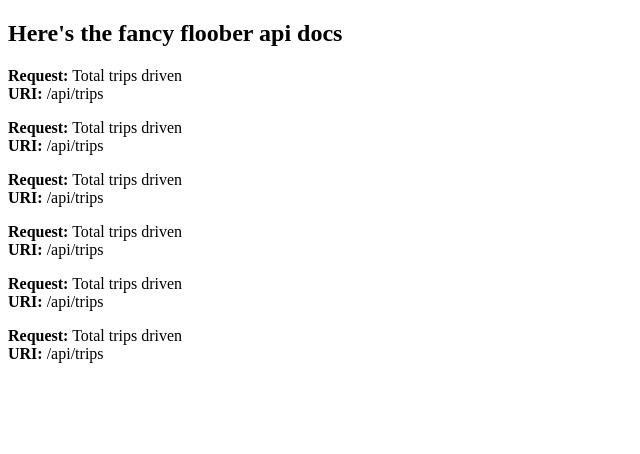
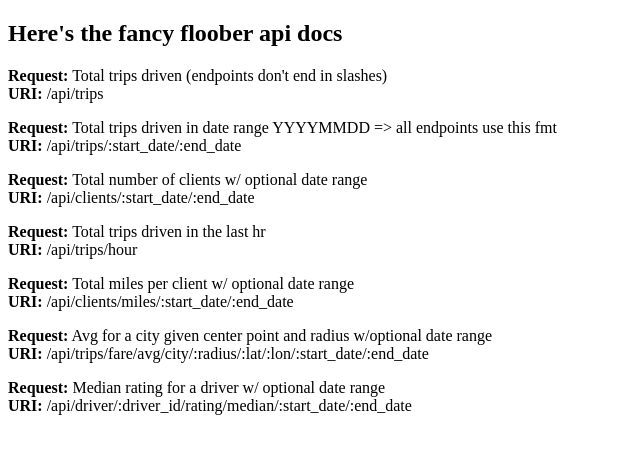
Before and after one commit to kevinpCroat/floober, a Flask app: page / in a window 1280 px wide. Shown: the top 454 px of the page, without its empty margins (0-640 px from the left). Run offline with Flask 2, Linux system fonts and the light colour scheme.

Commit message:
update index docs

```diff
--- a/templates/index.html
+++ b/templates/index.html
@@ -3,33 +3,39 @@
 {% block body %}
 <h2>Here's the fancy floober api docs</h1>
 	<p>
-		<strong>Request:</strong> Total trips driven
+		<strong>Request:</strong> Total trips driven (endpoints don't end in slashes)
 		<br />
 		<strong>URI:</strong> /api/trips
 	</p>
 	<p>
-		<strong>Request:</strong> Total trips driven
+		<strong>Request:</strong> Total trips driven in date range YYYYMMDD => all endpoints use this fmt
 		<br />
-		<strong>URI:</strong> /api/trips
+		<strong>URI:</strong> /api/trips/:start_date/:end_date
 	</p>
 	<p>
-		<strong>Request:</strong> Total trips driven
+		<strong>Request:</strong> Total number of clients w/ optional date range
 		<br />
-		<strong>URI:</strong> /api/trips
+		<strong>URI:</strong> /api/clients/:start_date/:end_date
 	</p>
 	<p>
-		<strong>Request:</strong> Total trips driven
+		<strong>Request:</strong> Total trips driven in the last hr
 		<br />
-		<strong>URI:</strong> /api/trips
+		<strong>URI:</strong> /api/trips/hour
 	</p>
 	<p>
-		<strong>Request:</strong> Total trips driven
+		<strong>Request:</strong> Total miles per client w/ optional date range
 		<br />
-		<strong>URI:</strong> /api/trips
+		<strong>URI:</strong> /api/clients/miles/:start_date/:end_date
 	</p>
 	<p>
-		<strong>Request:</strong> Total trips driven
+		<strong>Request:</strong> Avg for a city given center point and radius w/optional date range
 		<br />
-		<strong>URI:</strong> /api/trips
+		<strong>URI:</strong> /api/trips/fare/avg/city/:radius/:lat/:lon/:start_date/:end_date
 	</p>
+	<p>
+		<strong>Request:</strong> Median rating for a driver w/ optional date range
+		<br />
+		<strong>URI:</strong> /api/driver/:driver_id/rating/median/:start_date/:end_date
+	</p>
+
 {% endblock %}
```
